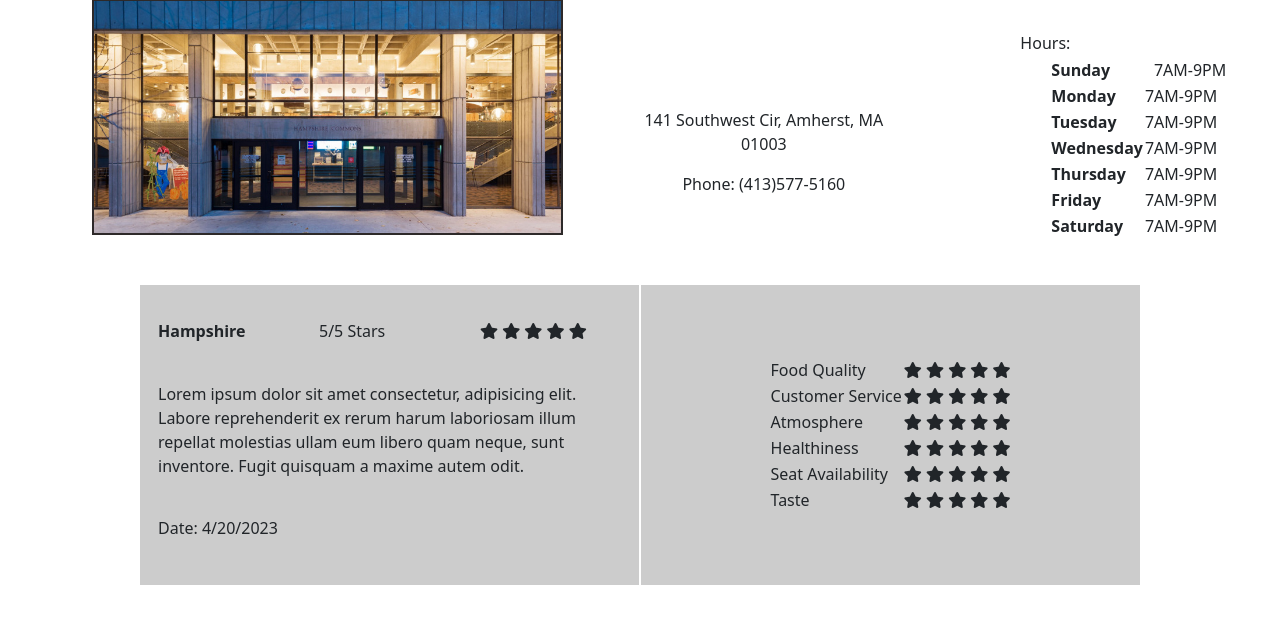
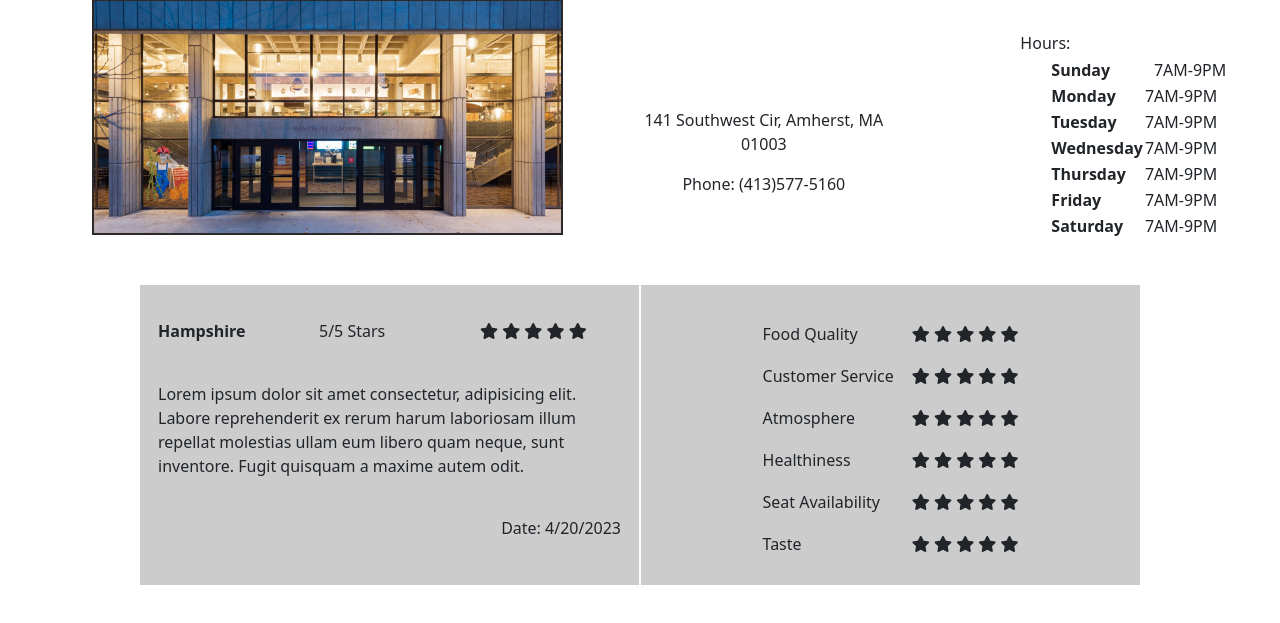
Before and after one commit to algebra2boy/RateMyDine, a website: page front-end/HTML/dining.html in a window 1280 px wide. Shown: the part 133-756 px from the top of the page. Drawn offline with nearby package versions, Linux system fonts and the light colour scheme.

Commit message:
Finished Review Card

```diff
--- a/front-end/CSS/dining.css
+++ b/front-end/CSS/dining.css
@@ -86,6 +86,10 @@
     width: 120%;
 }
 
+.rank {
+    border-collapse: separate;
+    border-spacing: 1em;
+}
 /* table {
     border-collapse: collapse;
     width: 100%;
--- a/front-end/HTML/dining.html
+++ b/front-end/HTML/dining.html
@@ -68,7 +68,7 @@
           <div class="column big-column">Lorem ipsum dolor sit amet consectetur, adipisicing elit. Labore reprehenderit ex rerum harum laboriosam illum repellat molestias ullam eum libero quam neque, sunt inventore. Fugit quisquam a maxime autem odit.</div>
         </div>
         <div class="row">
-          <div class="column" id="time">Date:</div>
+          <div style="text-align:right" class="column" id="time">Date:</div>
         </div>
       </div>
       <div class="square-container">
```
